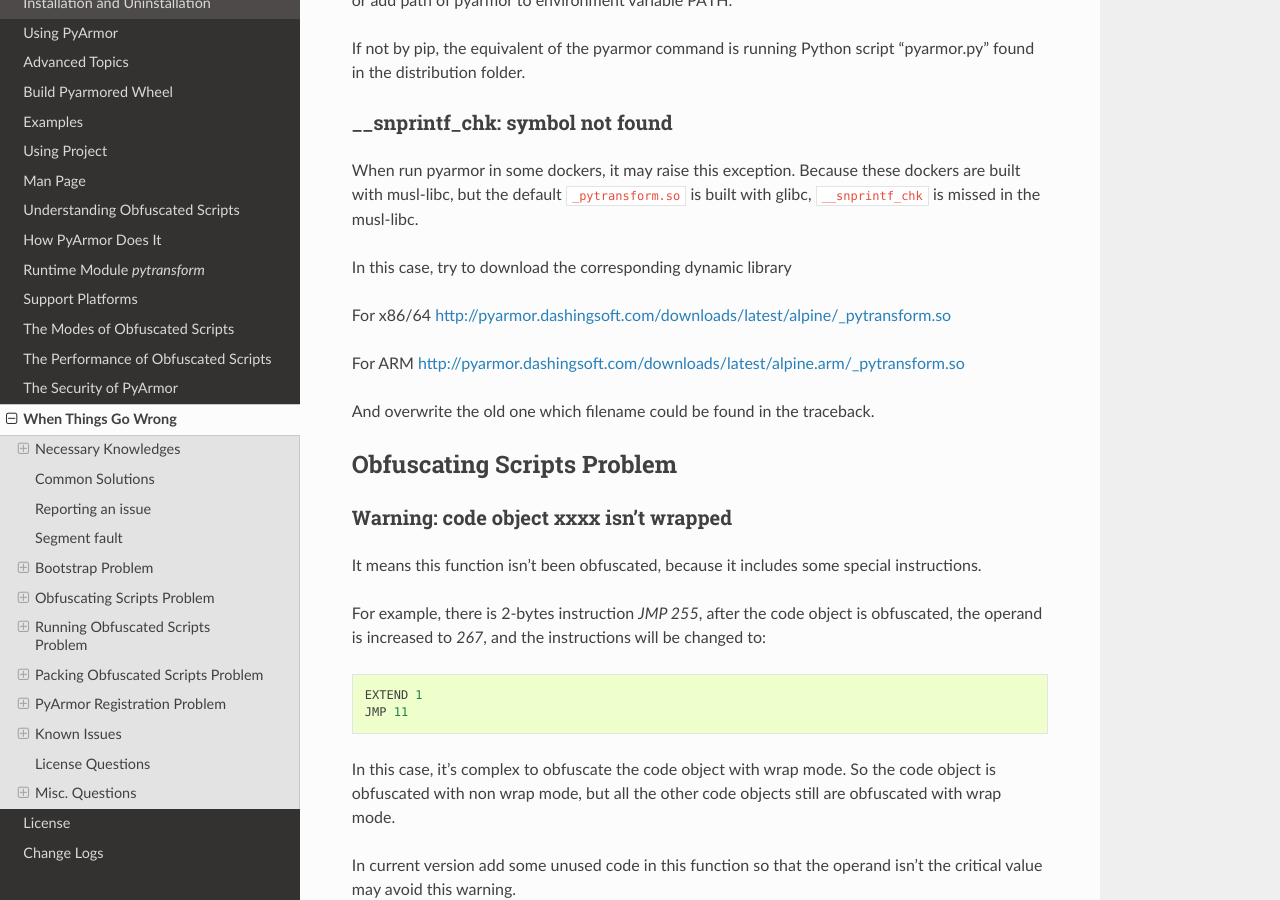
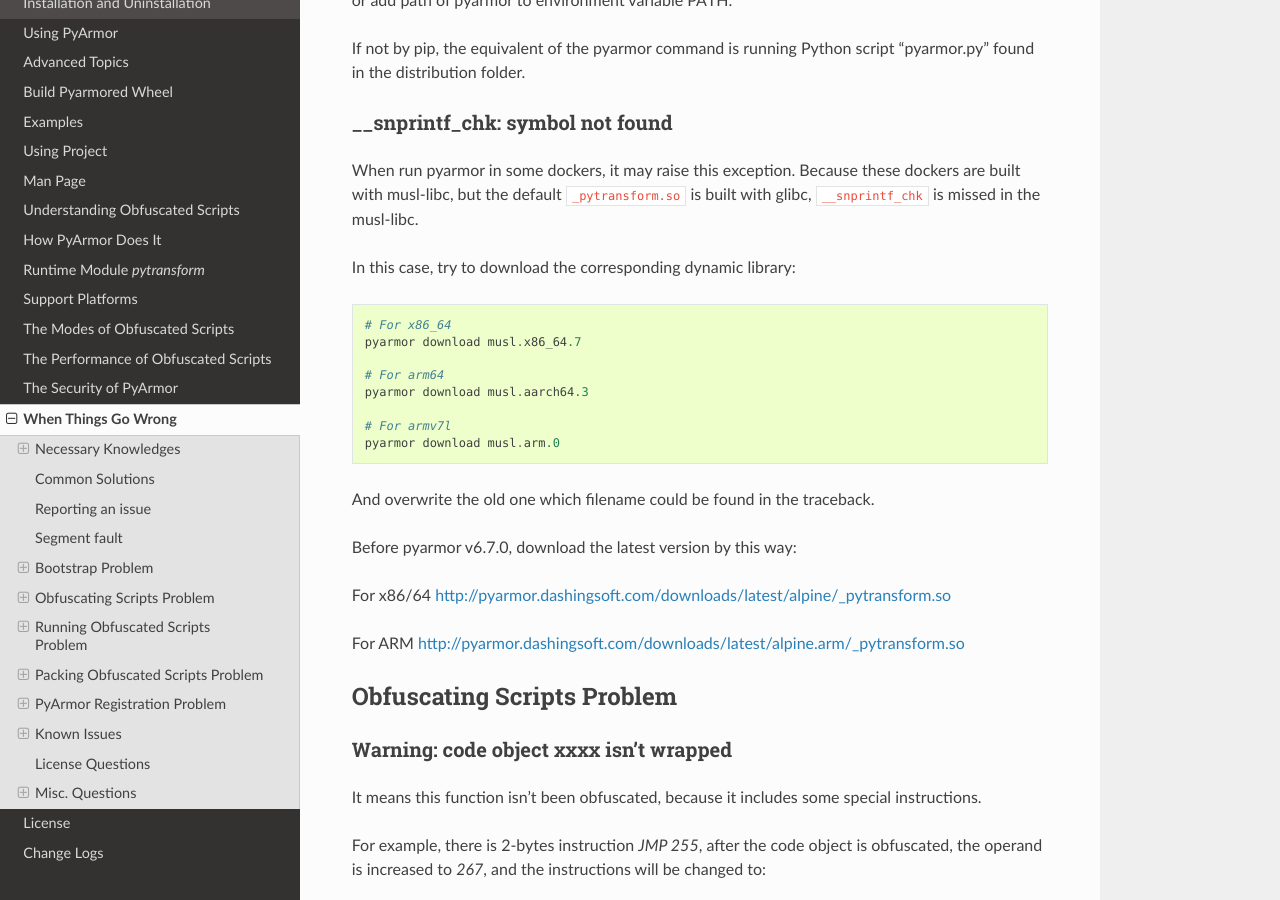
Before and after one commit to dashingsoft/pyarmor, a Sphinx documentation site: the page built from docs/questions.rst, in a window 1280 px wide and 900 px high, scrolled down 7638 px. Built offline with Sphinx 7.4.7 and the Read the Docs theme 2.0.0, drawn with Linux system fonts in a browser that asks for light colours.

Commit message:
Refine doc

```diff
--- a/docs/questions.rst
+++ b/docs/questions.rst
@@ -380,16 +380,26 @@
 dockers are built with musl-libc, but the default ``_pytransform.so`` is built
 with glibc, ``__snprintf_chk`` is missed in the musl-libc.
 
-In this case, try to download the corresponding dynamic library
+In this case, try to download the corresponding dynamic library::
+
+  # For x86_64
+  pyarmor download musl.x86_64.7
+
+  # For arm64
+  pyarmor download musl.aarch64.3
+
+  # For armv7l
+  pyarmor download musl.arm.0
+
+And overwrite the old one which filename could be found in the traceback.
+
+Before pyarmor v6.7.0, download the latest version by this way:
 
 For x86/64
 http://pyarmor.dashingsoft.com/downloads/latest/alpine/_pytransform.so
 
 For ARM
 http://pyarmor.dashingsoft.com/downloads/latest/alpine.arm/_pytransform.so
-
-And overwrite the old one which filename could be found in the traceback.
-
 
 Obfuscating Scripts Problem
 ---------------------------
```
